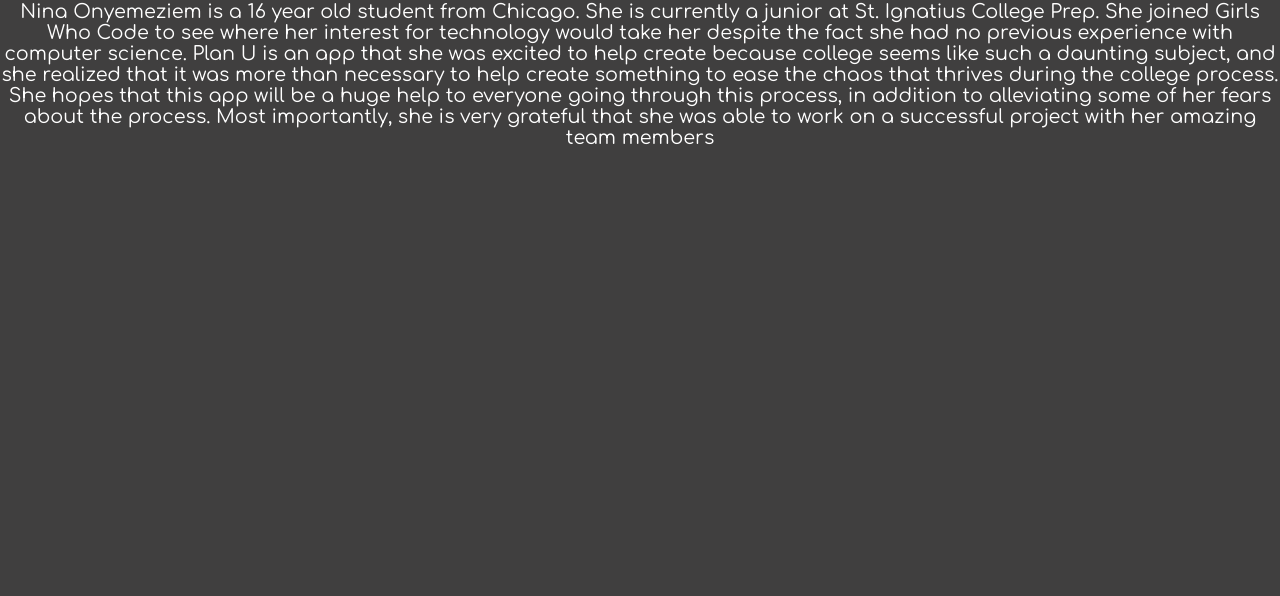
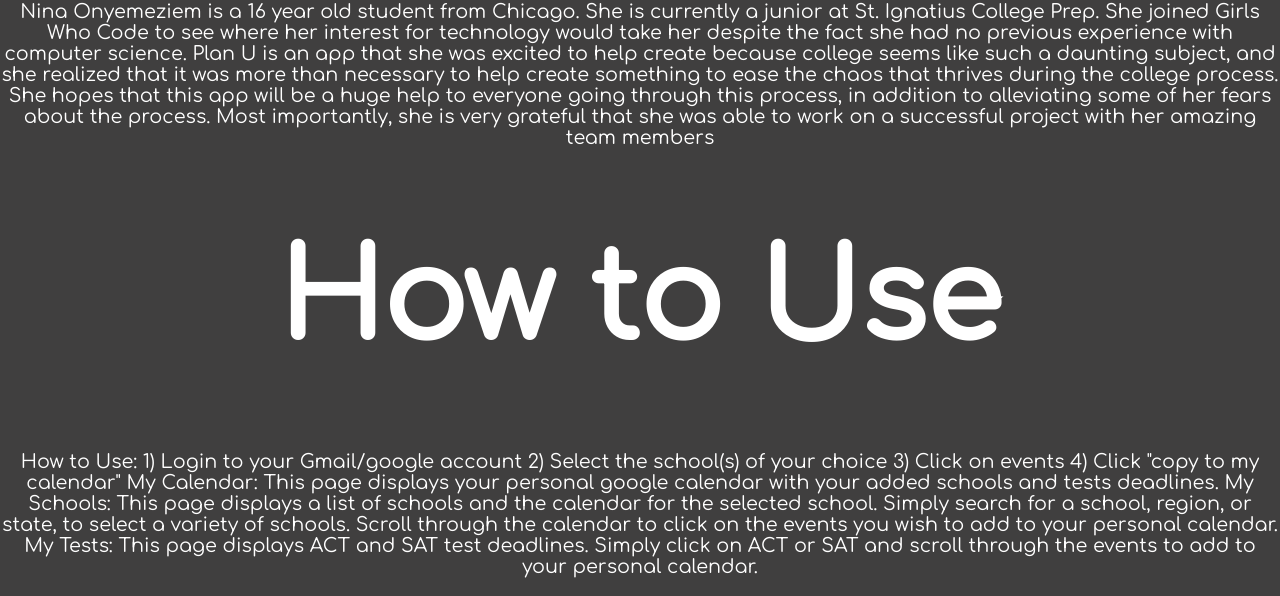
Before and after one commit to PlanU/PlanU.github.io, a plain HTML site: page about us.html in a window 1280 px wide. Shown: the part 2099-2695 px from the top of the page. Before the commit the page ends 2266 px from the top, so only its background shows below. Drawn offline with nearby package versions, Linux system fonts and the light colour scheme; a web font is replaced by a local one.

Commit message:
Update about us.html

```diff
--- a/about us.html
+++ b/about us.html
@@ -128,3 +128,15 @@ h1{
 	<img src="http://i.imgur.com/MmvOVnX.png" title="source: imgur.com" style="width:25%; height:50%" alt="Nina Onyemeziem" />
 	<p>Nina Onyemeziem is a 16 year old student from Chicago. She is currently a junior at St. Ignatius College Prep. She joined Girls Who Code to see where her interest for technology would take her despite the fact she had no previous experience with computer science. Plan U is an app that she was excited to help create because college seems like such a daunting subject, and she realized that it was more than necessary to help create something to ease the chaos that thrives during the college process. She hopes that this app will be a huge help to everyone going through this process, in addition to alleviating some of her fears about the process. Most importantly, she is very grateful that she was able to work on a successful project with her amazing team members</p>
 </body>
+<center><h1> How to Use</h1></center>
+<p>How to Use:
+1) Login to your Gmail/google account
+2) Select the school(s) of your choice
+3) Click on events
+4) Click "copy to my calendar"
+
+My Calendar: This page displays your personal google calendar with your added schools and tests deadlines.
+
+My Schools: This page displays a list of schools and the calendar for the selected school. Simply search for a school, region, or state, to select a variety of schools. Scroll through the calendar to click on the events you wish to add to your personal calendar.
+
+My Tests: This page displays ACT and SAT test deadlines. Simply click on ACT or SAT and scroll through the events to add to your personal calendar.</p>
```
